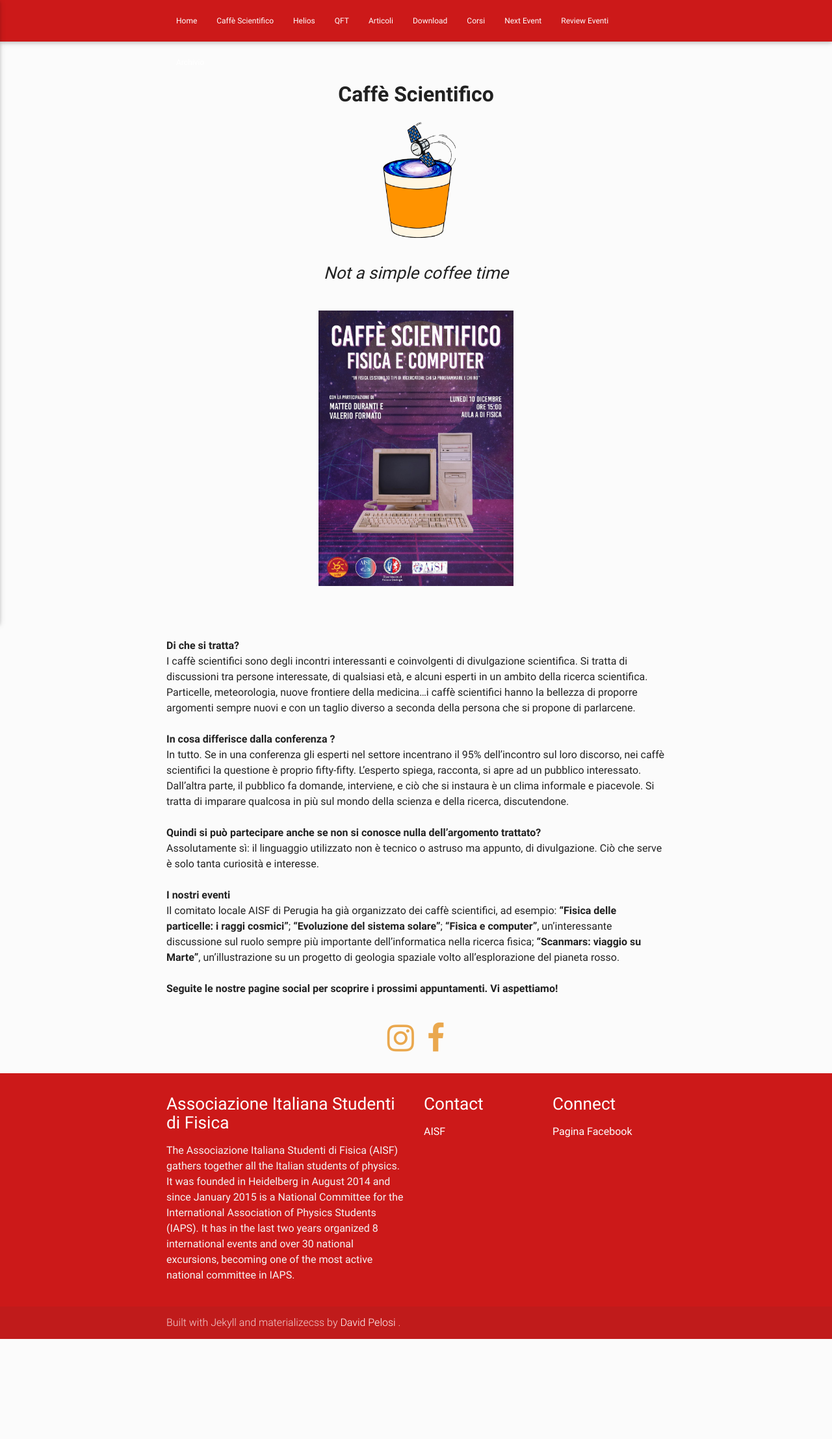
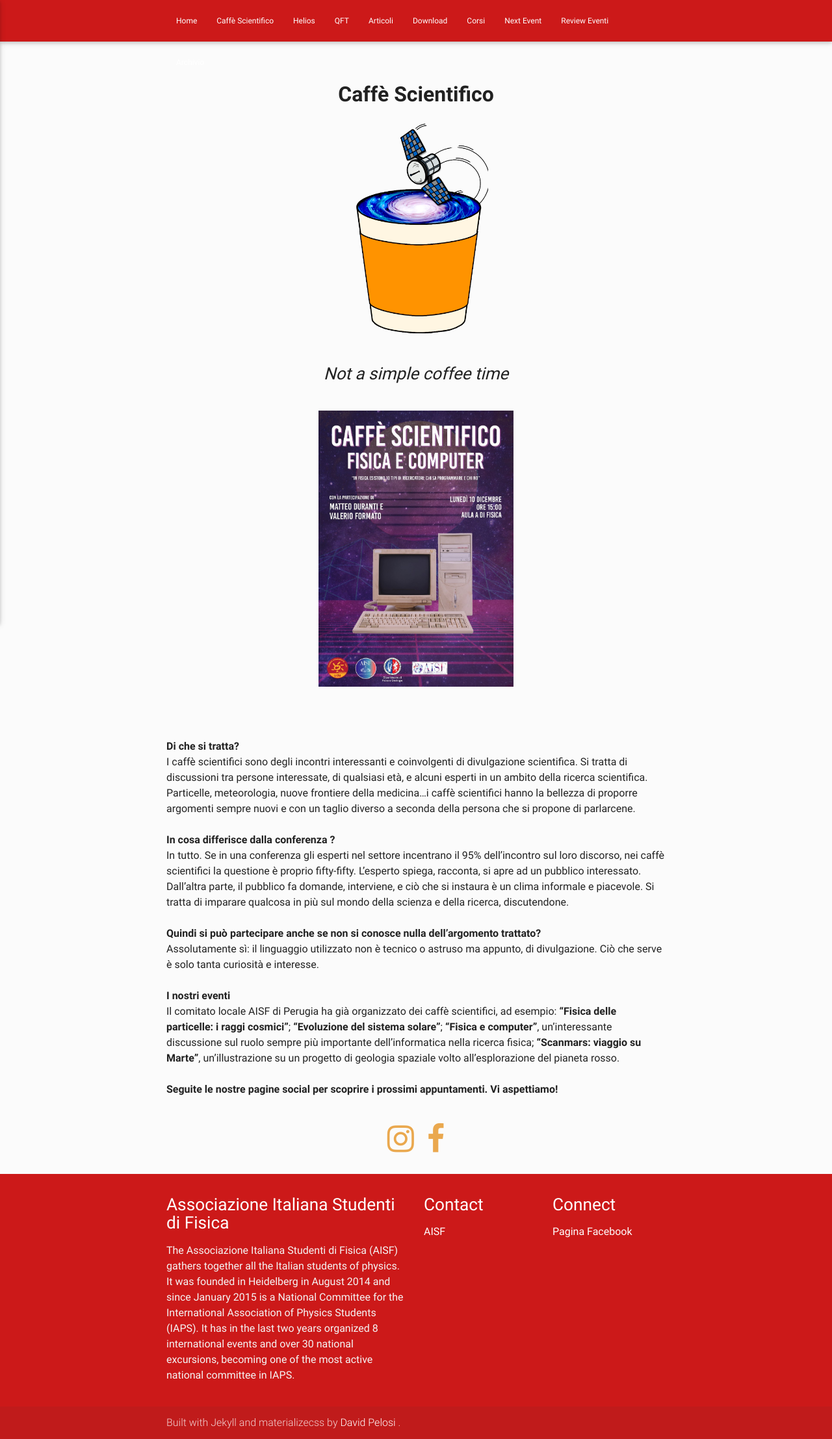
Before and after one commit to ai-sf/aisf_perugia, a Jekyll site: the page built from Caffè Scientifico.md, in a window 1280 px wide. Shown: the whole page at 65% size. Built offline with Jekyll 4.4.1, drawn with Linux system fonts in a browser that asks for light colours; nearby versions of some CDN libraries; before the commit the page ends 2061 px from its top, so only the background shows below that.

Commit message:
Update Caffè Scientifico.md

```diff
--- a/Caffè Scientifico.md
+++ b/Caffè Scientifico.md
@@ -9,7 +9,7 @@ description: Seminari su temi specifici organzzati dal comitato AISF di Perugia
 <center>
 <h2><b>Caffè Scientifico</b></h2>
 <center>
-    <img src="/perugia/img/COF.png" alt="centered image" style="max-width:16%"
+    <img src="/perugia/img/COF.png" alt="centered image" style="max-width:29%"
     height="auto" width="auto" class="responsive" >
 </center>
 <h3> <em> Not a simple coffee time </em></h3>
```
